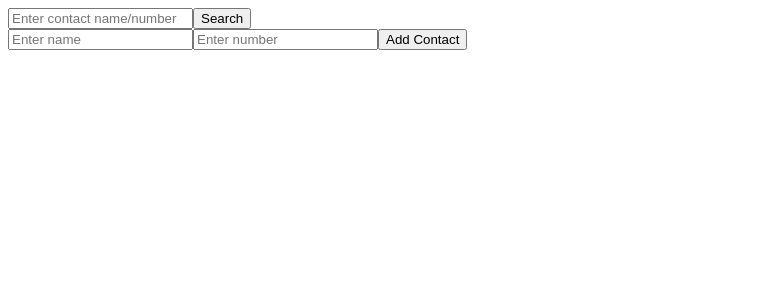
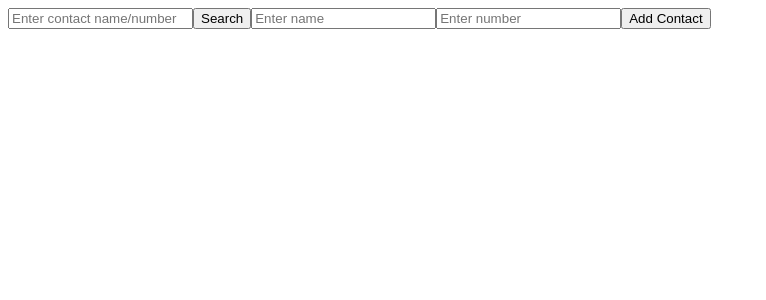
Before and after one commit to shadowpm/phoneBook, a React (Create React App) app: page / in a window 1280 px wide. Shown: the top 300 px of the page, without its empty margins (0-766 px from the left). Built offline with nearby package versions, Linux system fonts and the light colour scheme.

Commit message:
Delete extra Search component.

```diff
--- a/src/App.js
+++ b/src/App.js
@@ -1,11 +1,10 @@
 import React from 'react'
-import SearchPresentationalComponent from './components/SearchPresentationalComponent'
+//import SearchPresentationalComponent from './components/SearchPresentationalComponent'
 import AddContact from './containers/AddContact'
 import VisibleContactList from './containers/VisibleContactList'
 
 const App = () => (
   <div>
-    <SearchPresentationalComponent/>
     <AddContact/>
     <VisibleContactList/>
   </div>
--- a/src/actions/index.js
+++ b/src/actions/index.js
@@ -1,4 +1,4 @@
-//search - delete - edit
+//delete - edit
 let nextContactId = 0;
 
 export const addContact = (name, number) => ({
@@ -7,3 +7,8 @@ export const addContact = (name, number) => ({
   name,
   number
 });
+
+export const search = (searchedText) => ({
+  type: 'SEARCH',
+  searchedText
+});
--- a/src/components/SearchPresentationalComponent.js
+++ /dev/null
@@ -1,11 +0,0 @@
-import React from 'react'
-//import PropTypes from 'prop-types'
-
-const SearchPresentationalComponent = () => (
-  <form>
-    <input placeholder="Enter contact name/number" />
-    <button>Search</button>
-  </form>
-)
-
-export default SearchPresentationalComponent
--- a/src/containers/AddContact.js
+++ b/src/containers/AddContact.js
@@ -1,10 +1,11 @@
 import React from 'react'
-import { connect } from 'react-redux'
-import { addContact } from '../actions'
+import {connect} from 'react-redux'
+import {addContact, search} from '../actions'
 
-const AddContact = ({ dispatch }) => {
+const AddContact = ({dispatch}) => {
   let inputName
   let inputPhone
+  let inputSearch
 
   return (
     <div>
@@ -19,12 +20,25 @@ const AddContact = ({ dispatch }) => {
           inputPhone.value = ''
         }}
       >
-        <input placeholder="Enter name" ref={node => (inputName = node)} />
-        <input placeholder="Enter number" ref={node => (inputPhone = node)} />
-        <button type="submit">Add Contact</button>
+        <form
+          onSubmit={e => {
+            e.preventDefault()
+            if (!inputSearch.value.trim()) {
+              return
+            }
+            dispatch(search(inputSearch.value.trim()))
+            inputSearch.value = ''
+          }}
+        >
+          <input placeholder="Enter contact name/number" ref={node => (inputSearch = node)}/>
+          <button type="submit">Search</button>
+          <input placeholder="Enter name" ref={node => (inputName = node)}/>
+          <input placeholder="Enter number" ref={node => (inputPhone = node)}/>
+          <button type="submit">Add Contact</button>
+        </form>
       </form>
     </div>
   )
-}
+};
 
 export default connect()(AddContact)
--- a/src/containers/VisibleContactList.js
+++ b/src/containers/VisibleContactList.js
@@ -1,8 +1,17 @@
-import { connect } from 'react-redux'
+import {connect} from 'react-redux'
 import ContactListPresentationalComponent from '../components/ContactsListPresentationalComponent'
+import contacts from "../reducers";
+
+const searchList = state => {
+  if (state.searchedText) {
+    return state.contacts.filter(contact => contact.includes(state.searchedText))
+  } else {
+    return state.contacts
+  }
+}
 
 const mapStateToProps = state => ({
-  contacts: state.contacts
+  contacts: searchList(state)
 })
 
 export default connect(
--- a/src/reducers/index.js
+++ b/src/reducers/index.js
@@ -1,6 +1,8 @@
+let searchedText;
 const initialState = {
+  searchedText,
   contacts: []
-}
+};
 const contacts = (state = initialState, action) => {
   switch (action.type) {
     case 'ADD_CONTACT':
@@ -14,10 +16,12 @@ const contacts = (state = initialState, action) => {
             id: action.id
           }
         ]
-      }
+      };
+    case 'SEARCH':
+      return Object.assign({}, state, {searchedText: action.searchedText})
     default:
       return state
   }
-}
+};
 
 export default contacts
```
